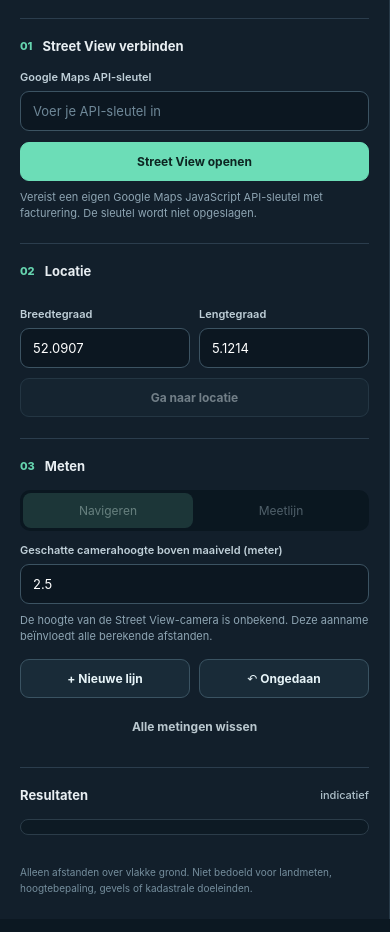
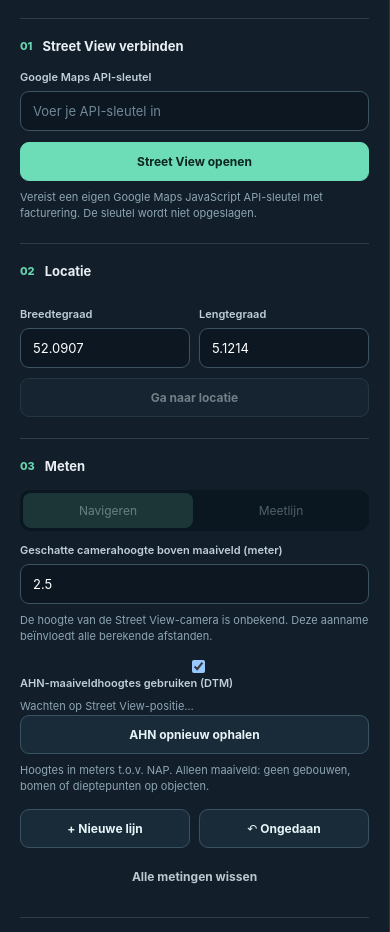
Before and after one commit to LukaStuurman/streetview-metingen, a website with bundled scripts: page index.html in a window 390 px wide. Shown: the part 167-1099 px from the top of the page. Built offline with nearby package versions, Linux system fonts and the light colour scheme.

Commit message:
feat: AHN terrain toggle, live elevation status and manual retry

```diff
--- a/index.html
+++ b/index.html
@@ -48,6 +48,18 @@
         <input id="camera-height" type="number" value="2.5" min="0.5" max="5" step="0.1">
         <p class="help">De hoogte van de Street View-camera is onbekend. Deze aanname
           beïnvloedt alle berekende afstanden.</p>
+        <div class="ahn-control">
+          <label class="checkbox-label" for="use-ahn">
+            <input id="use-ahn" type="checkbox" checked>
+            <span>AHN-maaiveldhoogtes gebruiken (DTM)</span>
+          </label>
+          <p id="ahn-status" class="help" role="status" aria-live="polite">
+            Wachten op Street View-positie…
+          </p>
+          <button id="refresh-ahn" class="outline full" type="button">AHN opnieuw ophalen</button>
+          <p class="help">Hoogtes in meters t.o.v. NAP. Alleen maaiveld: geen
+            gebouwen, bomen of dieptepunten op objecten.</p>
+        </div>
         <div class="action-grid">
           <button id="new-line" class="outline">+ Nieuwe lijn</button>
           <button id="undo" class="outline">↶ Ongedaan</button>
@@ -59,8 +71,9 @@
         <h2 id="results-heading">Resultaten <small>indicatief</small></h2>
         <div id="summary" class="summary" aria-live="polite"></div>
       </section>
-      <footer>Alleen afstanden over vlakke grond. Niet bedoeld voor landmeten,
-        hoogtebepaling, gevels of kadastrale doeleinden.</footer>
+      <footer>AHN-meting is een terreinmodel-schatting; 3D-segmenten zijn rechte lijnen
+        tussen punten. Geen gevel-/objecthoogtes of kadastrale metingen. Kijkhoek,
+        camerahoogte en AHN-opnamedatum blijven onzeker.</footer>
     </aside>
 
     <main id="viewer" class="viewer" aria-label="Street View en meetlaag">
```
